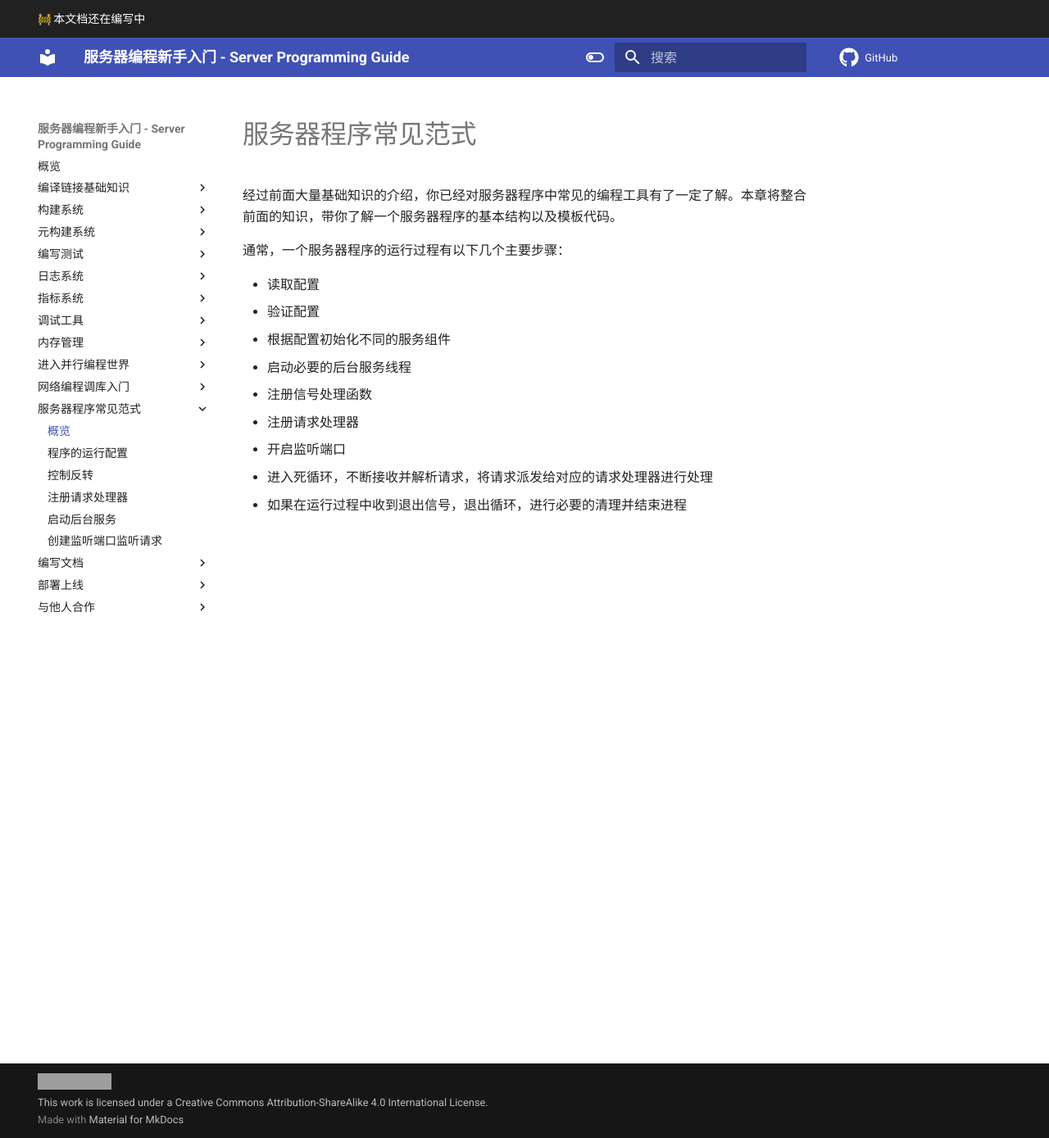
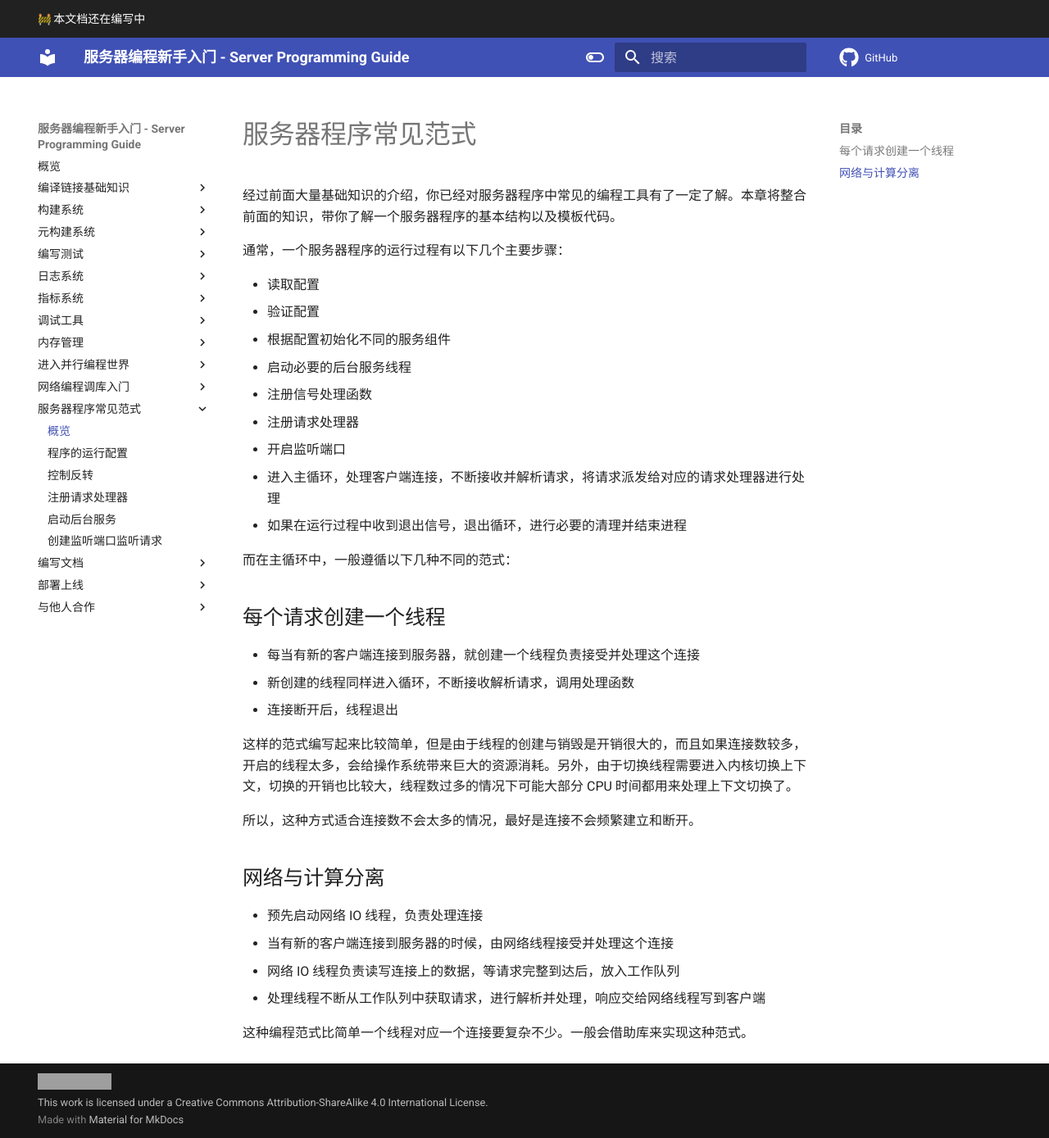
Before and after one commit to howardlau1999/server-programming-guide, an MkDocs documentation site: the page built from docs/paradigms/index.md, in a window 1280 px wide and 1389 px high. Shown: the whole window at 82% size. Built offline with MkDocs 1.6.1 and Material for MkDocs 9.7.7, drawn with Linux system fonts in a browser that asks for light colours; emoji names are drawn with the system emoji font; comment, search, counter and statistics services are not loaded; grey boxes are pictures that could not be loaded.

Commit message:
update handlers

```diff
--- a/docs/paradigms/index.md
+++ b/docs/paradigms/index.md
@@ -11,5 +11,26 @@
 - 注册信号处理函数
 - 注册请求处理器
 - 开启监听端口
-- 进入死循环，不断接收并解析请求，将请求派发给对应的请求处理器进行处理
+- 进入主循环，处理客户端连接，不断接收并解析请求，将请求派发给对应的请求处理器进行处理
 - 如果在运行过程中收到退出信号，退出循环，进行必要的清理并结束进程
+
+而在主循环中，一般遵循以下几种不同的范式：
+
+## 每个请求创建一个线程
+
+- 每当有新的客户端连接到服务器，就创建一个线程负责接受并处理这个连接
+- 新创建的线程同样进入循环，不断接收解析请求，调用处理函数
+- 连接断开后，线程退出
+
+这样的范式编写起来比较简单，但是由于线程的创建与销毁是开销很大的，而且如果连接数较多，开启的线程太多，会给操作系统带来巨大的资源消耗。另外，由于切换线程需要进入内核切换上下文，切换的开销也比较大，线程数过多的情况下可能大部分 CPU 时间都用来处理上下文切换了。
+
+所以，这种方式适合连接数不会太多的情况，最好是连接不会频繁建立和断开。
+
+## 网络与计算分离
+
+- 预先启动网络 IO 线程，负责处理连接
+- 当有新的客户端连接到服务器的时候，由网络线程接受并处理这个连接
+- 网络 IO 线程负责读写连接上的数据，等请求完整到达后，放入工作队列
+- 处理线程不断从工作队列中获取请求，进行解析并处理，响应交给网络线程写到客户端
+
+这种编程范式比简单一个线程对应一个连接要复杂不少。一般会借助库来实现这种范式。
```
Also changed, not shown: docs/paradigms/handlers.md (+2 -0 lines), docs/async/index.md (added).
